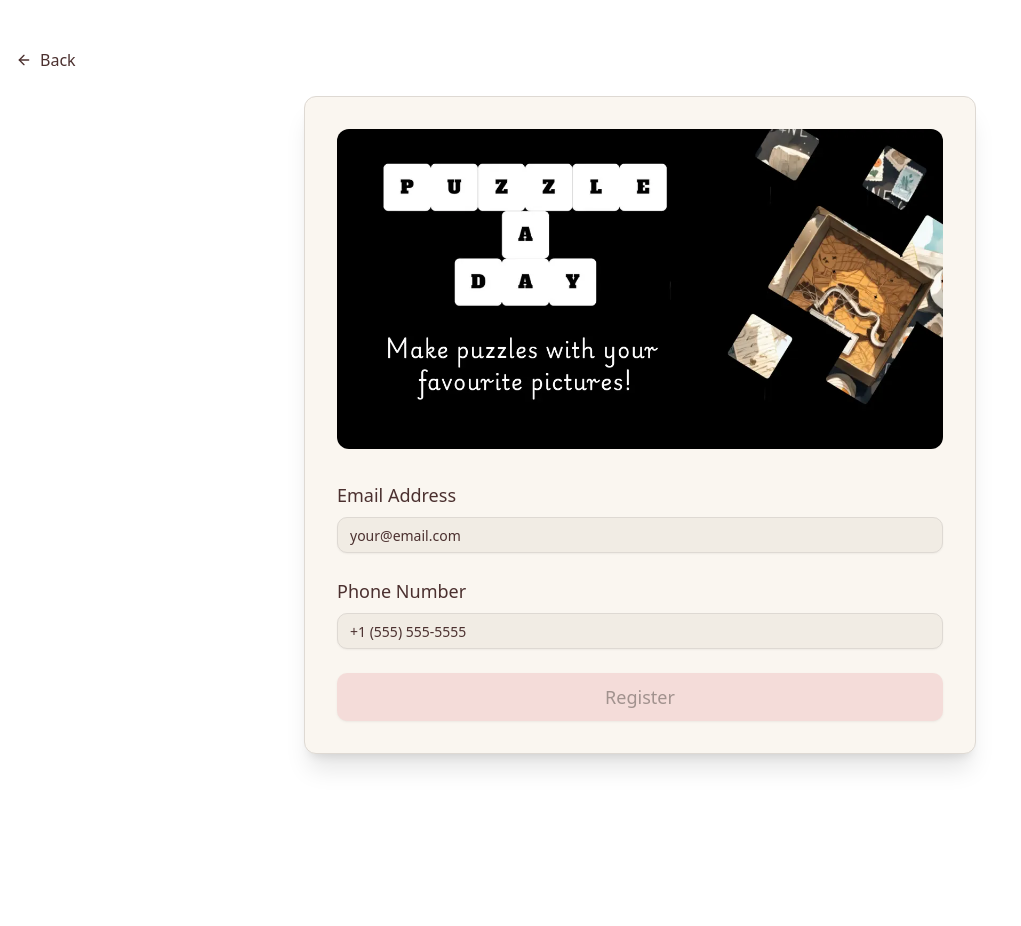
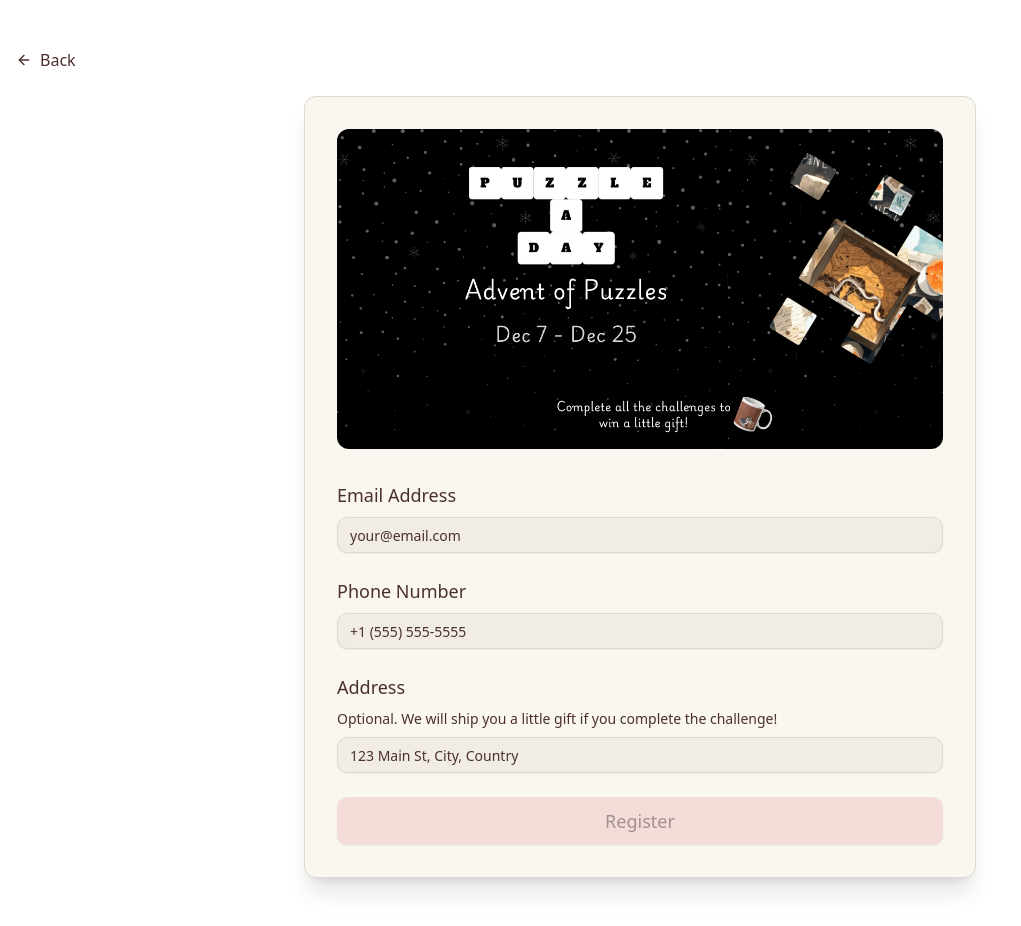
Before and after one commit to Pine-Lime/pl-games-website, a Next.js app: page /games/puzzle-a-day/daily-challenge in a window 1280 px wide. Shown: the whole page, without its empty margins (0-1021 px from the left). Before the commit the page ends 802 px from the top, so only its background shows below. Built offline with nearby package versions, Linux system fonts and the light colour scheme.

Commit message:
Properly savePAD games in supabase. Add address field in AdventOfPuzzles page

```diff
--- a/next.config.ts
+++ b/next.config.ts
@@ -13,6 +13,11 @@ const nextConfig: NextConfig = {
         hostname: 'd1tsukz865bhnw.cloudfront.net',
         pathname: '/puzzle-a-day/**',
       },
+      {
+        protocol: 'https',
+        hostname: 'pinelime-orders.s3.ap-south-1.amazonaws.com',
+        pathname: '/**',
+      },
     ],
   },
 };
--- a/src/app/games/puzzle-a-day/daily-challenge/page.tsx
+++ b/src/app/games/puzzle-a-day/daily-challenge/page.tsx
@@ -13,6 +13,7 @@ import { Dialog, DialogContent, DialogHeader, DialogTitle } from "@/components/u
 export default function DailyChallengePage() {
   const [email, setEmail] = useState('')
   const [phone, setPhone] = useState('')
+  const [address, setAddress] = useState('')
   const [isSubmitting, setIsSubmitting] = useState(false)
   const [isSuccessDialogOpen, setIsSuccessDialogOpen] = useState(false)
 
@@ -26,7 +27,7 @@ export default function DailyChallengePage() {
       const response = await fetch('/api/register-for-daily-challenge', {
         method: 'POST',
         headers: { 'Content-Type': 'application/json' },
-        body: JSON.stringify({ email, phone }),
+        body: JSON.stringify({ email, phone, address }),
       })
 
       if (!response.ok) throw new Error('Failed to register')
@@ -54,7 +55,7 @@ export default function DailyChallengePage() {
           <CardContent className="p-8">
             <div className="relative h-60 sm:h-80 mb-8 rounded-lg overflow-hidden">
               <Image
-                src="/PAD-Hero.webp"
+                src="/PAD-AdventOfPuzzles-Hero.png"
                 alt="Daily Challenge Preview"
                 width={800}
                 height={320}
@@ -95,6 +96,19 @@ export default function DailyChallengePage() {
                 />
               </div>
 
+              <div className="space-y-2">
+                <Label htmlFor="address" className="text-lg">Address</Label>
+                <p className="text-sm text-muted-foreground mb-2">Optional. We will ship you a little gift if you complete the challenge!</p>
+                <Input
+                  id="address"
+                  type="text"
+                  value={address}
+                  onChange={(e) => setAddress(e.target.value)}
+                  className="bg-secondary"
+                  placeholder="123 Main St, City, Country"
+                />
+              </div>
+
               <Button
                 type="submit"
                 className="w-full bg-primary hover:bg-primary/90 text-lg py-6 button-effect"
--- a/src/app/games/puzzle-a-day/page.tsx
+++ b/src/app/games/puzzle-a-day/page.tsx
@@ -31,6 +31,8 @@ export default function PuzzleADayPage() {
   const [isCropConfirmed, setIsCropConfirmed] = useState(false)
   const [isDragging, setIsDragging] = useState(false)
   const [isProcessing, setIsProcessing] = useState(false)
+  const [originalImageUrl, setOriginalImageUrl] = useState<string | null>(null)
+  const [stylizedImageUrl, setStylizedImageUrl] = useState<string | null>(null)
 
   useEffect(() => {
     setUserId(crypto.randomUUID())
@@ -102,6 +104,7 @@ export default function PuzzleADayPage() {
           )
 
           if (uploadResult instanceof Error) throw uploadResult
+          setOriginalImageUrl(uploadResult.objectURL)
 
           // Start the stylization process
           const stylizeResponse = await fetch('/api/stylize-image', {
@@ -138,7 +141,8 @@ export default function PuzzleADayPage() {
               )
 
               if (stylizedUploadResult instanceof Error) throw stylizedUploadResult
-              setCroppedImage(stylizedUploadResult.cloudFront)
+              setStylizedImageUrl(stylizedUploadResult.objectURL)
+              setCroppedImage(stylizedUploadResult.objectURL)
               break
             }
           }
@@ -185,13 +189,19 @@ export default function PuzzleADayPage() {
     const formData = new FormData(event.currentTarget)
 
     const gameData = {
-      order_id: orderId,
-      user_id: userId,
-      userImage: croppedImage || selectedFile || "",
-      userName: formData.get('name') as string,
+      assets: {
+        original: originalImageUrl || "",
+        filtered: stylizedImageUrl || "",
+      },
+      userNames: {
+        sender: formData.get('name') as string,
+        recipient: "",
+      },
       gameText: {
         endText: formData.get('endText') as string
       },
+      order_id: orderId,
+      user_id: userId,
       status: "PREVIEW",
       gameURL: "",
       gameType: "Puzzle-a-Day"
```
Also changed, not shown: public/PAD-AdventOfPuzzles-Hero.png (added).
